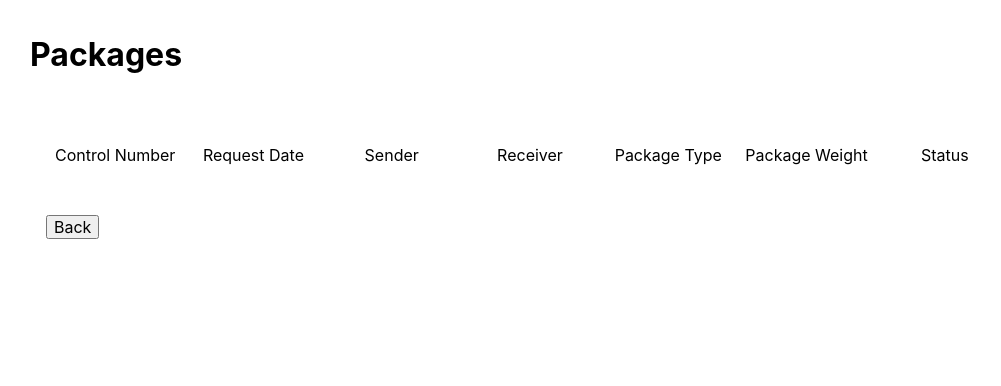
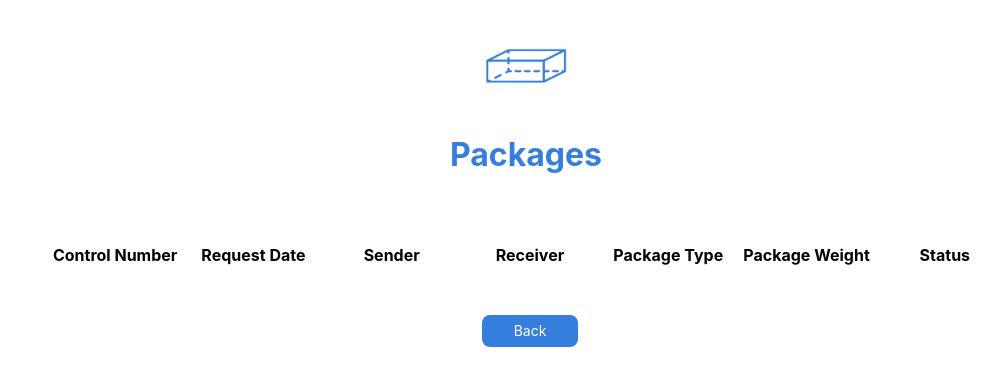
Before and after one commit to kevinsibug/Blue-Mark, a Django app: page /trackpackages/ in a window 1280 px wide. Shown: the top 386 px of the page, without its empty margins (114-1115 px from the left). Run offline with Django 3.2, Linux system fonts and the light colour scheme; data that the repository does not hold is empty; some libraries are stand-ins or nearby versions.

Commit message:
Finished UI

```diff
--- a/delivery_tracker/templates/create_delivery_request.html
+++ b/delivery_tracker/templates/create_delivery_request.html
@@ -8,9 +8,10 @@
   {% load static %}
   <center>
   <img src='{% static 'delivery_tracker/images/box-logo.png' %}' alt="Blue Mark Box Logo" style="width:100px;height:100px;vertical-align:middle;">
+  <h1 class="mb4 blue b">Create Delivery Request</h1>
   </center>
 
-  <h1 class="mb4 blue b">Create Delivery Request</h1>
+
 
 <form action='http://127.0.0.1:8000/createdeliveryrequest/customerconfirmation/' method="POST">
   {% csrf_token %}
--- a/delivery_tracker/templates/home.html
+++ b/delivery_tracker/templates/home.html
@@ -16,9 +16,11 @@
   <div class = "db"><a class="f6 link dim br3 ph3 pv2 mb3 blue bg-white dib w7 w-60" href="viewcustomers/">View Customers</a><div>
   <div class = "db"><a class="f6 link dim br3 ph3 pv2 mb3 blue bg-white dib w7 w-60" href="trackpackages/">Track Packages</a><div>
  <div class = "db"> <a class="f6 link dim br3 ph3 pv2 mb3 blue bg-white dib w7 w-60" href="reports/">See Reports</a><div>
-
+   <br>
+   <br>
+   <br>
+   <p class="white"> by Epic Code Gang Inc. </p>
   </center>
-</div>
 
 </div>
 </body>
--- a/delivery_tracker/templates/packages_list.html
+++ b/delivery_tracker/templates/packages_list.html
@@ -1,42 +1,47 @@
 {% extends "base.html" %} {% block page_content %}
 
 <div class="mw8 center pa3 sans-serif">
-  <h1 class="mb4">Packages</h1>
+  {% load static %}
+  <center>
+  <img src='{% static 'delivery_tracker/images/box-logo.png' %}' alt="Blue Mark Box Logo" style="width:100px;height:100px;vertical-align:middle;">
+  <h1 class="mb4 blue">Packages</h1>
+  </center>
+
   <div class="pa2 mb3 striped--near-white">
     <div class="pl2">
         <div class="dt dt--fixed">
-          <div class="dtc tc pv4">Control Number</div>
-          <div class="dtc tc pv4">Request Date</div>
-          <div class="dtc tc pv4">Sender</div>
-          <div class="dtc tc pv4">Receiver</div>
-          <div class="dtc tc pv4">Package Type</div>
-          <div class="dtc tc pv4">Package Weight</div>
-          <div class="dtc tc pv4">Status</div>
+          <div class="dtc tc pv4 b">Control Number</div>
+          <div class="dtc tc pv4 b">Request Date</div>
+          <div class="dtc tc pv4 b">Sender</div>
+          <div class="dtc tc pv4 b">Receiver</div>
+          <div class="dtc tc pv4 b">Package Type</div>
+          <div class="dtc tc pv4 b">Package Weight</div>
+          <div class="dtc tc pv4 b">Status</div>
         </div>
         {% for r in requests %}
         <div class="dt dt--fixed">
-          <div class="dtc tc pv4 bg-black-10">{{ r.control_number }}</div>
-          <div class="dtc tc pv4 bg-black-10">{{ r.request_date }}</div>
-          <div class="dtc tc pv4 bg-black-10">
+          <div class="dtc tc pv4 bg-light-blue">{{ r.control_number }}</div>
+          <div class="dtc tc pv4 bg-lightest-blue">{{ r.request_date }}</div>
+          <div class="dtc tc pv4 bg-lightest-blue">
             {{ r.customer.firstname}} {{ r.customer.lastname}}
           </div>
-          <div class="dtc tc pv4 bg-black-10">
+          <div class="dtc tc pv4 bg-lightest-blue">
             {{ r.receiver.firstname}} {{ r.receiver.lastname}}
           </div>
-          <div class="dtc tc pv4 bg-black-10">{{ r.package.package_type}}</div>
-          <div class="dtc tc pv4 bg-black-10">
+          <div class="dtc tc pv4 bg-lightest-blue">{{ r.package.package_type}}</div>
+          <div class="dtc tc pv4 bg-lightest-blue">
             {{ r.package.package_weight}} g
           </div>
-          <div class="dtc tc pv4 bg-black-10">{{ r.delivered}}</div>
+          <div class="dtc tc pv4 bg-light-blue">{{ r.delivered}}</div>
         </div>
 
         <br />
 
         {% endfor %}
       <br />
-      <button onclick="location.href='http://127.0.0.1:8000'" type="button">
-        Back
-      </button>
+      <center>
+      <button onclick="location.href='http://127.0.0.1:8000'" type="button" class="f6 bn link grow br3 ph4 pv2 mb3 white bg-blue dib w7"> Back</button>
+      </center>
     </div>
   </div>
 </div>
--- a/delivery_tracker/templates/view_customers.html
+++ b/delivery_tracker/templates/view_customers.html
@@ -5,9 +5,10 @@
   {% load static %}
   <center>
   <img src='{% static 'delivery_tracker/images/box-logo.png' %}' alt="Blue Mark Box Logo" style="width:100px;height:100px;vertical-align:middle;">
+  <h1 class="mb4 blue">View Customers</h1>
   </center>
 
-  <h1 class="mb4 blue">View Customers</h1>
+
   <ul class="list pl0 mt0 measure center">
 {% for c in customers %}
   <li
@@ -25,7 +26,7 @@
 <br>
 <center>
 <button onclick="location.href='http://127.0.0.1:8000'" type="button" class="f6 bn link grow br3 ph4 pv2 mb3 white bg-blue dib w7"> Back</button>
-<center>
+</center>
 </ul>
 </div>
 
```
Also changed, not shown: delivery_tracker/templates/customer_detail.html (+11 -8 lines), delivery_tracker/templates/customerconfirmation.html (+13 -6 lines), delivery_tracker/templates/reports.html (+21 -11 lines), delivery_tracker/templates/reports_page.html (+12 -3 lines).
